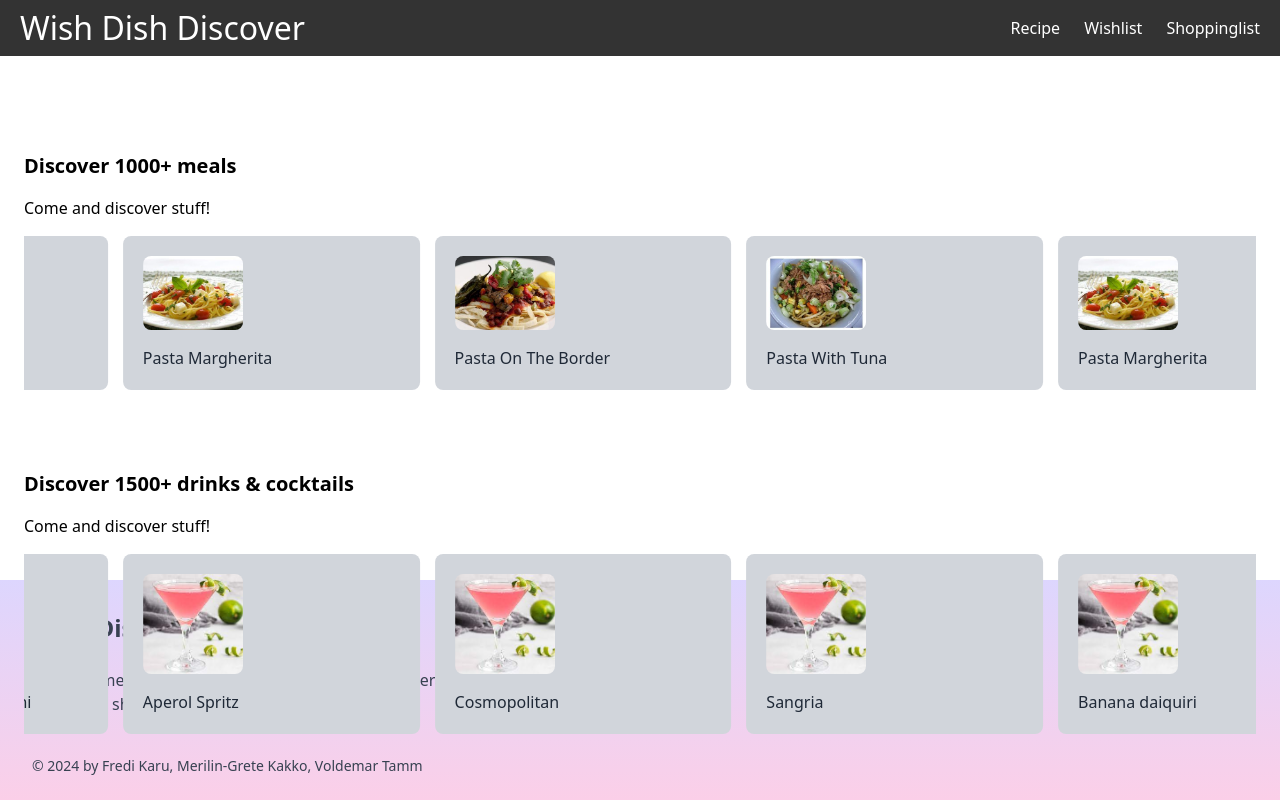
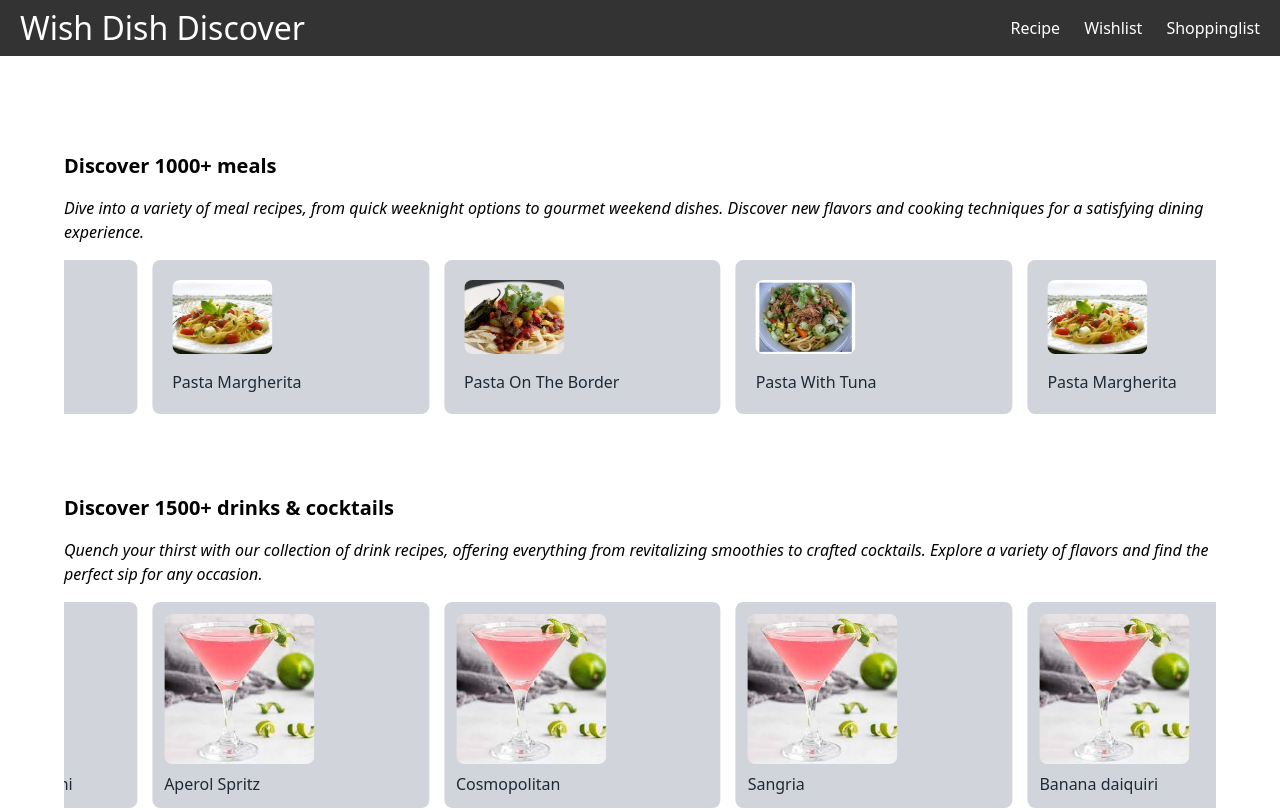
Before and after one commit to mgretek/dish-discover, a React (Create React App) app: page / in a window 1280 px wide. Shown: the top 810 px of the page. Built offline with nearby package versions, Linux system fonts and the light colour scheme.

Commit message:
Improved footer and homepage

```diff
--- a/src/components/Footer.js
+++ b/src/components/Footer.js
@@ -2,26 +2,28 @@ import React from "react";
 
 export const Footer = () => {
   return (
-    <div className="fixed bottom-0 w-full bg-gradient-to-b from-violet-200 to-pink-200">
-      <div className="mx-8 mb-6 mt-8 text-gray-700">
-        <div className="font-extrabold text-2xl">Wish Dish Discover</div>
-        <div className="flex justify-between mb-2 flex-wrap md:flex-nowrap">
+    <div className="mt-8 w-full bg-gradient-to-b from-violet-200 to-pink-200">
+      <div className="mx-8 mb-6 mt-8 text-gray-700 xl:max-w-6xl xl:mx-auto">
+        <div className="font-extrabold text-2xl ">Wish Dish Discover</div>
+        <div className="flex md:gap-x-2.5 lg:gap-x-10 mb-2 flex-wrap md:flex-nowrap">
           <div>
             <div className="mt-6 max-w-[80%] mb-8">
-              Discover meals & cocktails, add to wishlists and generate
-              automatic shopping lists.
+              Discover thousands of meals, drinks & cocktails, add them to
+              wishlists and generate automatic shopping lists.
             </div>
           </div>
-          <div className="flex gap-16 mb-4">
+          <div className="flex gap-x-16 lg:gap-x-36 xl:gap-x-48 2xl:gap-x-64 mb-4">
             <div>
-              <div className="font-extrabold mb-2">Discover more</div>
+              <div className="truncate font-extrabold mb-2">Discover more</div>
               <div className="text-sm mb-2">Wishlist</div>
               <div className="text-sm mb-2">Shopping list</div>
             </div>
             <div>
               <div className="font-extrabold mb-2">Useful</div>
-              <div className="text-sm mb-2">Terms & Conditions</div>
-              <div className="text-sm mb-2">Links to GitHub orsmth</div>
+              <div className="truncate text-sm mb-2">Terms & Conditions</div>
+              <div className="truncate text-sm mb-2">
+                Links to GitHub orsmth
+              </div>
             </div>
           </div>
         </div>
--- a/src/components/HomepageContent.js
+++ b/src/components/HomepageContent.js
@@ -1,5 +1,5 @@
 import React from "react";
 
 export const HomepageContent = ({ text }) => {
-  return <div className="mb-4 text-md">{text}</div>;
+  return <div className="mb-4 text-md italic">{text}</div>;
 };
--- a/src/components/RandomDrinks.js
+++ b/src/components/RandomDrinks.js
@@ -59,10 +59,10 @@ export const RandomDrinks = () => {
               ? data.results.map((recipe) => (
                   <SwiperSlide
                     key={recipe.id}
-                    className="p-5 gap-10 bg-gray-300 rounded-lg"
+                    className="p-3 gap-10 bg-gray-300 rounded-lg"
                   >
                     <img
-                      className="mb-4 rounded-lg w-[100px] h-auto"
+                      className="mb-2 rounded-lg w-[150px] h-auto"
                       src={recipe.image}
                       alt={recipe.title}
                     />
--- a/src/pages/Home.js
+++ b/src/pages/Home.js
@@ -8,14 +8,14 @@ import { Footer } from "../components/Footer.js";
 
 export const Home = () => {
   return (
-    <div>
-      <div className="mt-24 mx-6">
+    <div className="flex flex-col min-h-screen">
+      <div className="flex-grow mt-24 mx-6 xl:max-w-6xl xl:mx-auto">
         <HomepageHeader title="Discover 1000+ meals" />
-        <HomepageContent text="Come and discover stuff!" />
+        <HomepageContent text="Dive into a variety of meal recipes, from quick weeknight options to gourmet weekend dishes. Discover new flavors and cooking techniques for a satisfying dining experience." />
         <RandomRecipes />
         <div className="mt-20">
           <HomepageHeader title="Discover 1500+ drinks & cocktails" />
-          <HomepageContent text="Come and discover stuff!" />
+          <HomepageContent text="Quench your thirst with our collection of drink recipes, offering everything from revitalizing smoothies to crafted cocktails. Explore a variety of flavors and find the perfect sip for any occasion." />
           <RandomDrinks />
         </div>
       </div>
--- a/tailwind.config.js
+++ b/tailwind.config.js
@@ -5,4 +5,4 @@ module.exports = {
     extend: {},
   },
   plugins: [],
-}
+};
```
